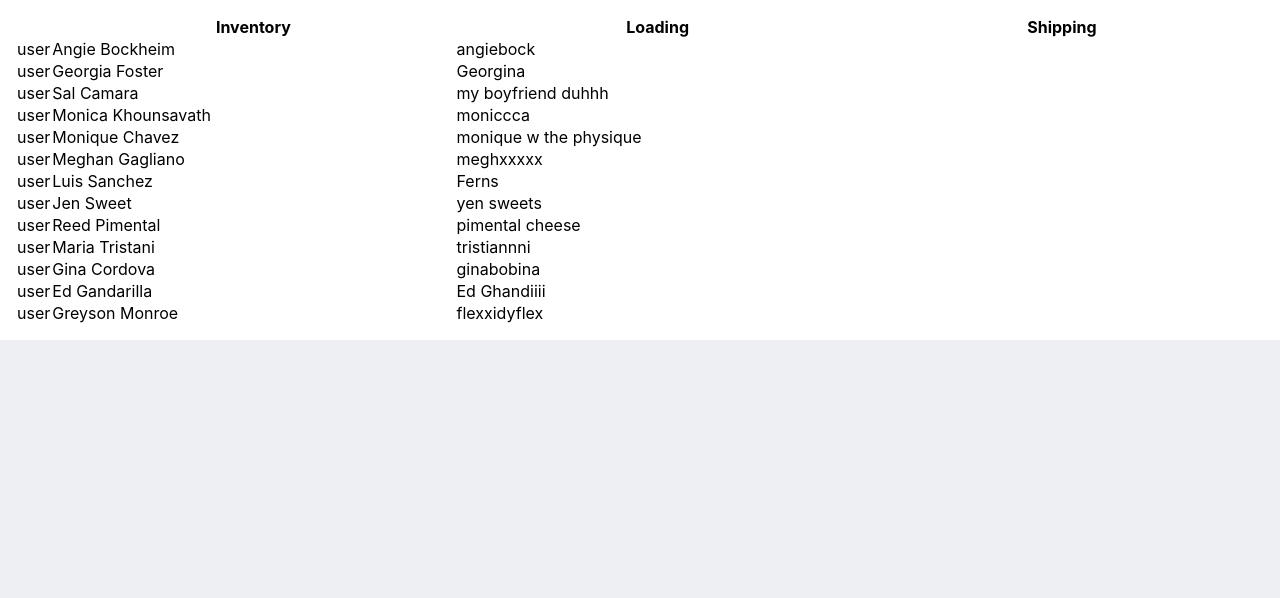
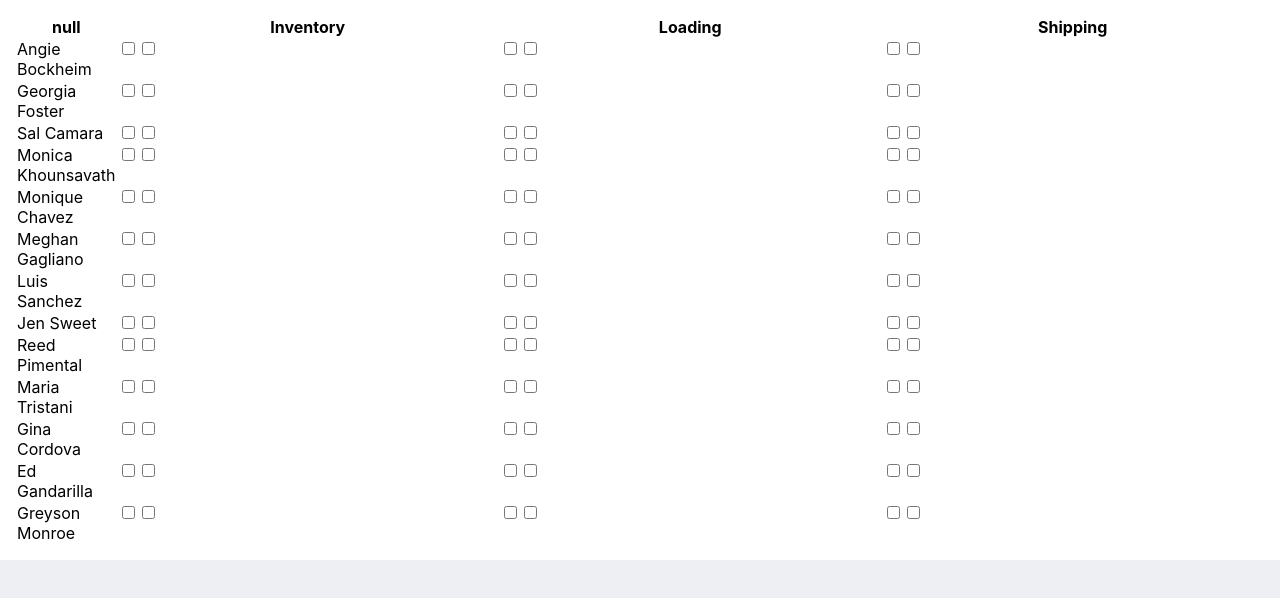
Before and after one commit to kimhermosillo/tables, a React (Create React App) app: page / in a window 1280 px wide. Shown: the top 598 px of the page. Built offline with nearby package versions, Linux system fonts and the light colour scheme.

Commit message:
added checkmarks

```diff
--- a/src/App.jsx
+++ b/src/App.jsx
@@ -36,7 +36,7 @@ const EditSecurity = () => {
       <Table className="mainTable" style={{ gridTemplateColumns: 'min-content 1fr 1fr 1fr' }}>
         <Table.Header>
           <Table.HeaderRow>
-          <th></th>
+          <th>null</th>
           <th>Inventory</th>
           <th>Loading</th>
           <th>Shipping</th>
@@ -45,10 +45,21 @@ const EditSecurity = () => {
         <tbody>
           {sampleData.map((user) => (
             <tr key={user.id}>
-              <td className="user">user</td>
               <td>{user.name}</td>
-              <td>{user.username}</td>
-              <td>{user.permissions?.loadingManage}</td>
+              <td>
+              <input type="checkbox" id="horns" name="horns" />
+              <input type="checkbox" id="horns" name="horns" />
+
+              </td>
+              <td>
+              <input type="checkbox" id="horns" name="horns" />
+              <input type="checkbox" id="horns" name="horns" />
+
+              </td>
+              <td>
+              <input type="checkbox" id="horns" name="horns" />
+              <input type="checkbox" id="horns" name="horns" />
+                  </td>
             </tr>
           ))}
         </tbody>
```
Also changed, not shown: 1 other file (tests, documents, lock files or other folders).
